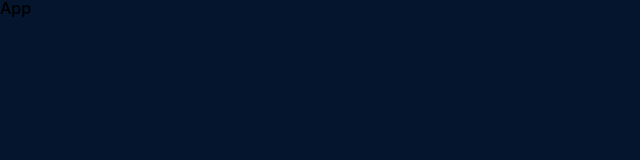
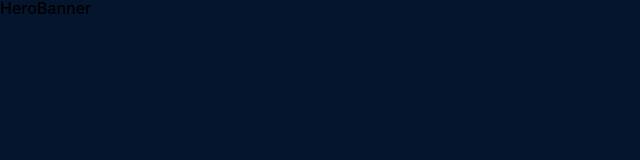
Before and after one commit to DangTinh422003/movix, a React (Vite) app: page / in a window 1280 px wide. Shown: the top 160 px of the page, without its empty margins (0-640 px from the left). Built offline with nearby package versions, Linux system fonts and the light colour scheme.

Commit message:
React Router Setup

```diff
--- a/package.json
+++ b/package.json
@@ -24,7 +24,8 @@
     "react-redux": "^8.1.1",
     "react-router-dom": "^6.14.1",
     "react-select": "^5.7.3",
-    "sass": "^1.63.6"
+    "sass": "^1.63.6",
+    "uuid": "^9.0.0"
   },
   "devDependencies": {
     "@types/react": "^18.0.37",
--- a/src/App.jsx
+++ b/src/App.jsx
@@ -1,5 +1,18 @@
+import { Routes, Route } from "react-router-dom";
+import { v4 as uuidv4 } from "uuid";
+import { publicRoutes } from "~/routes";
+
 function App() {
-  return <div className="app">App</div>;
+  return (
+    <>
+      <Routes>
+        {publicRoutes.map(({ path, component }) => {
+          const Page = component;
+          return <Route path={path} element={<Page />} key={uuidv4()} />;
+        })}
+      </Routes>
+    </>
+  );
 }
 
 export default App;
--- a/src/main.jsx
+++ b/src/main.jsx
@@ -1,12 +1,15 @@
 import React from "react";
 import ReactDOM from "react-dom/client";
+import { BrowserRouter } from "react-router-dom";
 import App from "./App.jsx";
 import "./index.scss";
 import { store } from "./store";
 import { Provider } from "react-redux";
 
 ReactDOM.createRoot(document.getElementById("root")).render(
-  <Provider store={store}>
-    <App />
-  </Provider>
+  <BrowserRouter>
+    <Provider store={store}>
+      <App />
+    </Provider>
+  </BrowserRouter>
 );
--- /dev/null
+++ b/src/routes/index.js
@@ -0,0 +1,19 @@
+import Home from "../pages/home/Home";
+import Detail from "../pages/details/Detail";
+import SearchResult from "../pages/searchResult/SearchResult";
+import Explore from "../pages/explore/Explore";
+import PageNotFound from "../pages/404/pageNotFound";
+
+// ** public routes
+const publicRoutes = [
+  { path: "/", component: Home },
+  { path: "/:mediaType/:id", component: Detail },
+  { path: "/search/:query", component: SearchResult },
+  { path: "/explore/:mediaType", component: Explore },
+  { path: "*", component: PageNotFound },
+];
+
+// ** private routes
+const privateRoutes = [];
+
+export { publicRoutes, privateRoutes };
--- a/vite.config.js
+++ b/vite.config.js
@@ -7,7 +7,7 @@
   plugins: [react()],
   resolve: {
     alias: {
-      "~/": path.resolve(__dirname, "./src/"),
+      "~": path.resolve(__dirname, "./src/"),
       components: `${path.resolve(__dirname, "./src/components/")}`,
       public: `${path.resolve(__dirname, "./public/")}`,
       pages: path.resolve(__dirname, "./src/pages"),
```
Also changed, not shown: 1 other file (tests, documents, lock files or other folders).
